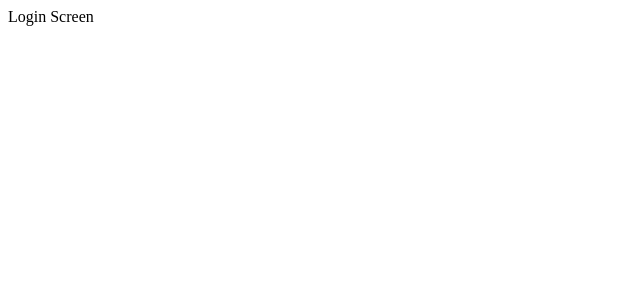
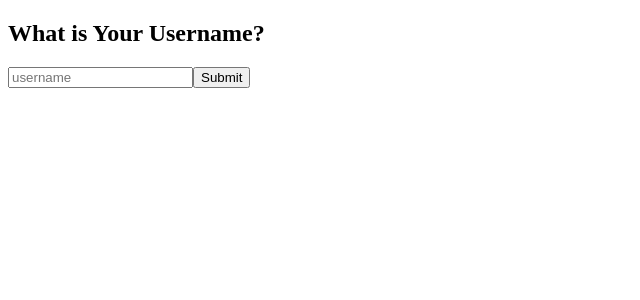
Before and after one commit to RTatineni/language-translator-chat, a React (Create React App) app in the folder client/: page / in a window 1280 px wide. Shown: the top 300 px of the page, without its empty margins (0-640 px from the left). Built offline with nearby package versions, Linux system fonts and the light colour scheme; the HTML template or start-up script is replaced by a standard one.

Commit message:
added main screen for chat app, authenticating with chatkit, switching screens from login to ChatMain

```diff
--- a/client/src/App.js
+++ b/client/src/App.js
@@ -1,18 +1,42 @@
-import React from 'react';
+import React from "react";
+import Login from "./components/Login";
+import Axios from "axios";
+import ChatMain from "./components/ChatMain";
+
+class App extends React.Component {
+  state = {
+    currUser: "",
+    currView: "LOGIN"
+  };
+
+  onLoginUser = username => {
+    Axios.get("http://localhost:3001/api/df/users", {
+      method: "POST",
+      headers: {
+        "Content-Type": "application/json"
+      },
+      body: JSON.stringify({ username })
+    })
+      .then(response => {
+        this.setState({
+          currUser: username,
+          currView: "CHAT_MAIN_SCREEN"
+        });
+      })
+      .catch(error => console.error("error", error));
+  }
+
+  render() {
+    console.log(this.state.currView)
+    if (this.state.currView === "LOGIN") {
+      return <Login onSubmit ={this.onLoginUser}/>;
+    }
+
+    if (this.state.currView ==="CHAT_MAIN_SCREEN"){
+      return <ChatMain currUser={this.state.currUser} />
+    }
 
 
-
-class App extends React.Component {
-  constructor(props) {
-    super(props);
-    this.state = {  }
-  }
-  render() {
-    return (
-      <div>
-        Login Screen
-      </div>
-     );
   }
 }
 
--- /dev/null
+++ b/client/src/components/ChatMain.js
@@ -0,0 +1,14 @@
+import React from 'react'
+
+class ChatMain extends React.Component {
+
+    render() {
+        return (
+            <div>
+                This is the Main Area for Chat Screen
+            </div>
+         );
+    }
+}
+
+export default ChatMain;
--- /dev/null
+++ b/client/src/components/Login.js
@@ -0,0 +1,38 @@
+import React from "react";
+
+class Login extends React.Component {
+  state = {
+    currUser: ""
+  };
+
+
+  onChange = e => {
+    this.setState({
+        currUser: e.target.value
+    })
+  }
+
+  onSubmit = e => {
+      e.preventDefault()
+      this.props.onSubmit(this.state.currUser)
+  }
+  render() {
+    return (
+      <div>
+        <div>
+          <h2>What is Your Username?</h2>
+          <form onSubmit={this.onSubmit}>
+            <input
+              type="text"
+              placeholder="username"
+              onChange={this.onChange}
+            />
+            <input type="submit" />
+          </form>
+        </div>
+      </div>
+    );
+  }
+}
+
+export default Login;
```
